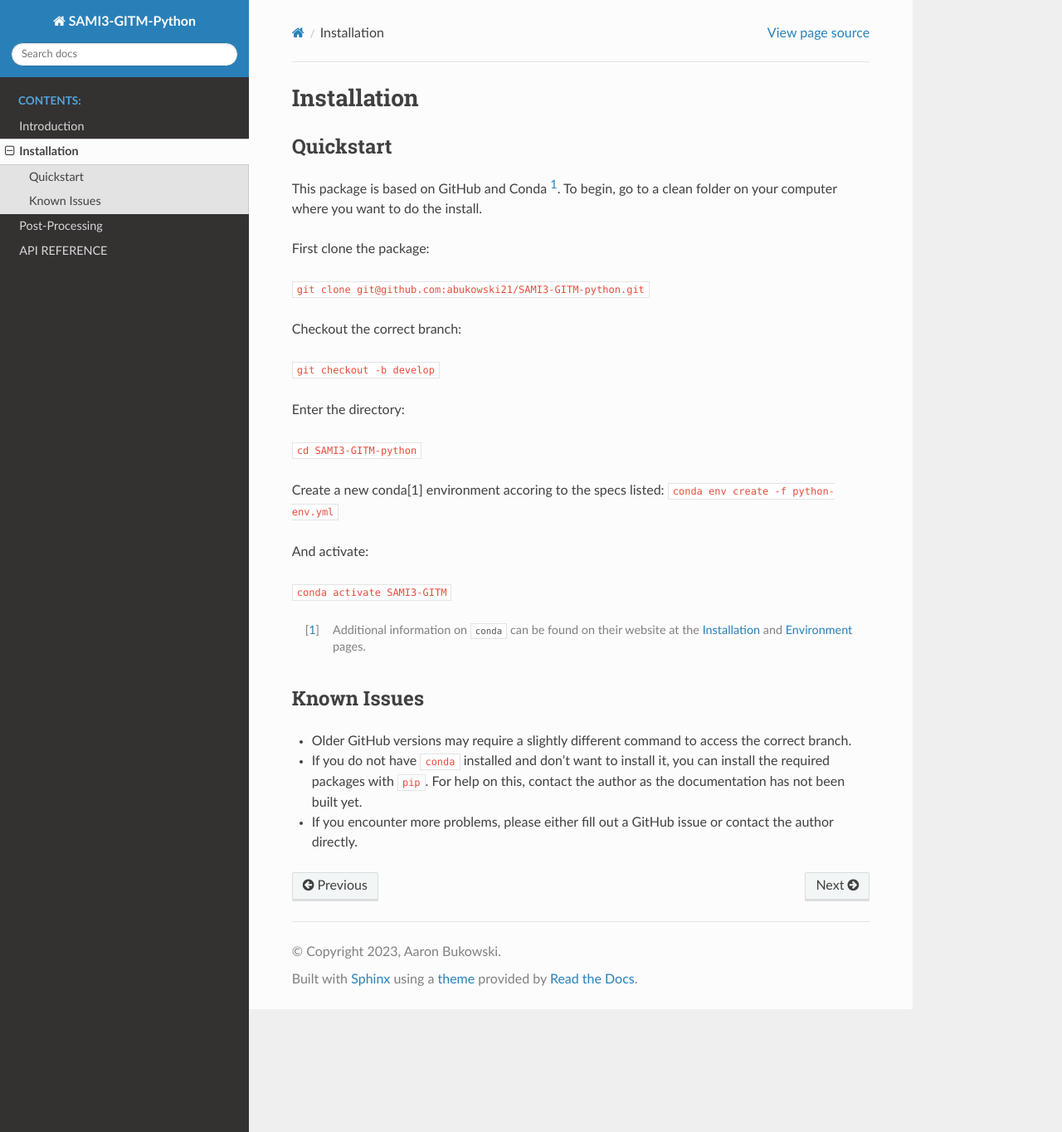
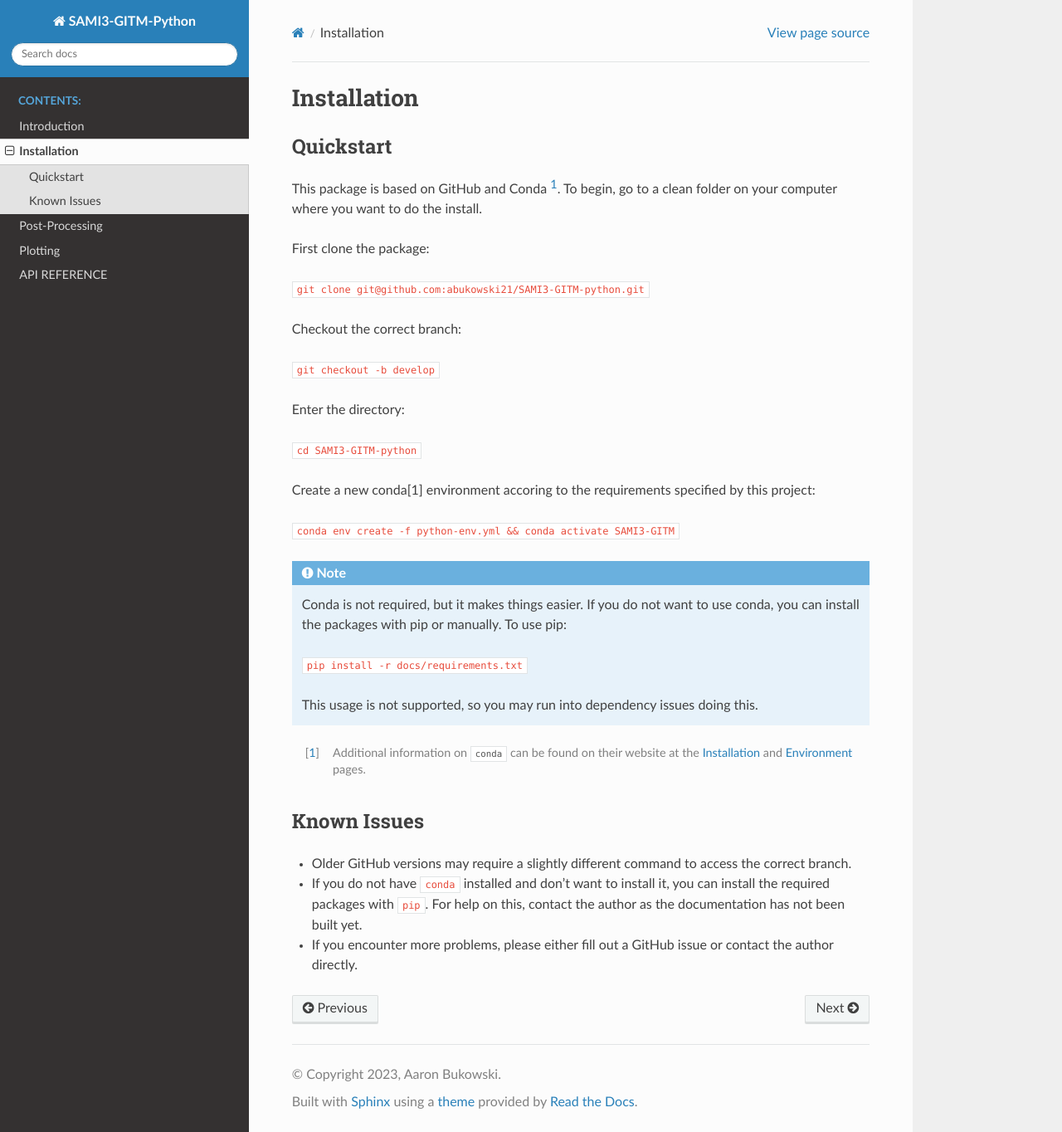
Before and after one commit to abukowski21/SAMI3-GITM-python, a Sphinx documentation site: the page built from docs/source/installation.rst, in a window 1280 px wide and 1364 px high. Shown: the whole window at 83% size. Built offline with Sphinx 7.4.7 and the Read the Docs theme 2.0.0, drawn with Linux system fonts in a browser that asks for light colours.

Commit message:
Clean up typos, update all docs. Add plotting page. Not even close to done.

```diff
--- a/docs/source/index.rst
+++ b/docs/source/index.rst
@@ -13,4 +13,5 @@
    intro
    installation
    usage
+   plots
    modules
--- a/docs/source/installation.rst
+++ b/docs/source/installation.rst
@@ -19,12 +19,16 @@
 
 ``cd SAMI3-GITM-python``
 
-Create a new conda[1] environment accoring to the specs listed:
-``conda env create -f python-env.yml``
+Create a new conda[1] environment accoring to the requirements specified by this project:
 
-And activate:
+``conda env create -f python-env.yml && conda activate SAMI3-GITM``
 
-``conda activate SAMI3-GITM``
+.. note::
+    Conda is not required, but it makes things easier. If you do not want to use conda, you can install the packages with pip or manually. To use pip:
+
+    ``pip install -r docs/requirements.txt``
+
+    This usage is not supported, so you may run into dependency issues doing this.
 
 
 .. [1] Additional information on ``conda`` can be found on their website at the Installation_ and Environment_ pages.
```
Also changed, not shown: docs/source/intro.rst (+4 -4 lines), docs/source/modules.rst (+7 -4 lines), docs/source/plots.rst (added, +28 -0 lines).
